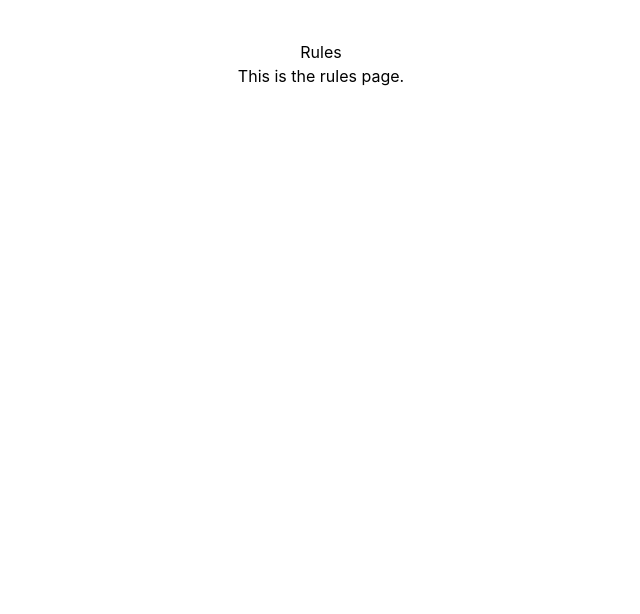
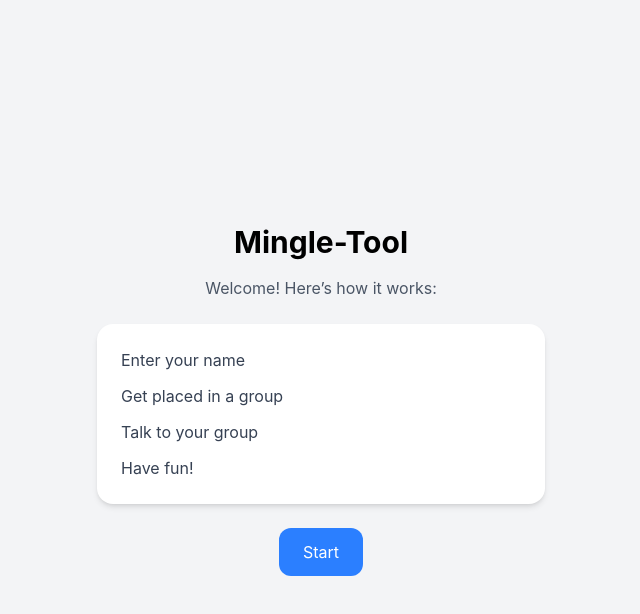
Before and after one commit to HannaJ95/mingle-tool, a React (Vite) app in the folder client/: page /rules in a window 1280 px wide. Shown: the top 614 px of the page, without its empty margins (319-959 px from the left). Built offline with nearby package versions, Linux system fonts and the light colour scheme.

Commit message:
add: Rulespage component

```diff
--- a/client/src/pages/RulesPage.jsx
+++ b/client/src/pages/RulesPage.jsx
@@ -1,10 +1,27 @@
 import PageLayout from '../components/layout/PageLayout'
 
-export default function RulesPage() {
-  return (
-    <PageLayout>
-      <h1>Rules</h1>
-      <p>This is the rules page.</p>
-    </PageLayout>
+function RulesPage() {
+  return(
+    <div className="min-h-screen flex flex-col items-center justify-center bg-gray-100 px-6">
+      <h1 className="text-3xl font-bold mb-4">
+         Mingle-Tool</h1>
+      <p className="text-gray-600 mb-6 text-center">
+        Welcome! Here’s how it works:
+        </p>
+
+        <div className="bg-white p-6 rounded-2xl shadow-md w-full max-w-md">
+          <ul className="space-y-3 text-gray-700">
+            <li>Enter your name</li>
+            <li>Get placed in a group</li>
+            <li>Talk to your group</li>
+            <li>Have fun!</li>
+          </ul>
+          </div>
+          <button className="mt-6 bg-blue-500 text-white px-6 py-3 rounded-xl hover:bg-blue-600 transition">
+            Start
+          </button>
+    </div>
   )
 }
+
+export default RulesPage;
```
Also changed, not shown: 1 other file (tests, documents, lock files or other folders).
